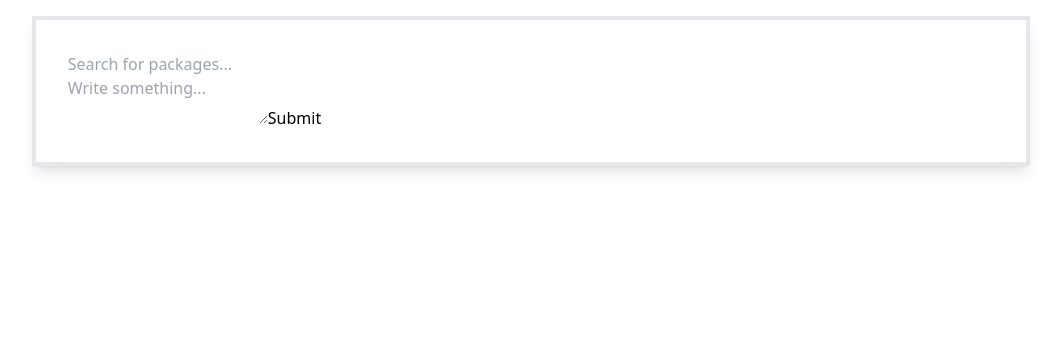
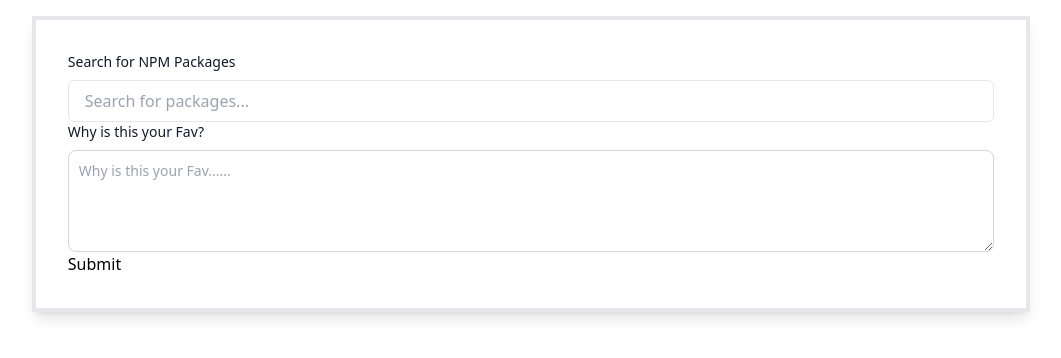
Before and after one commit to mdfaizan973/Betalectic-Assignment, a React (Vite) app in the folder betalecticpaclage/: page / in a window 1280 px wide. Shown: the top 358 px of the page, without its empty margins (109-1170 px from the left). Built offline with nearby package versions, Linux system fonts and the light colour scheme.

Commit message:
Able to make UI

```diff
--- a/betalecticpaclage/src/Components/Search.tsx
+++ b/betalecticpaclage/src/Components/Search.tsx
@@ -1,17 +1,3 @@
-// import React from "react";
-// import TextArea from "./TextArea";
-// import TextInput from "./TextInput";
-
-// export default function Search() {
-//   return (
-//     <div className="p-4 flex items-center justify-center">
-//       <div className="h-full bg-white h-[95vh] w-[80%] p-4 border-4 shadow-lg p-8">
-//         <TextInput />
-//         <TextArea />
-//       </div>
-//     </div>
-//   );
-// }
 import React, { useState, useEffect } from "react";
 import axios from "axios";
 import TextInput from "./TextInput";
@@ -72,7 +58,7 @@ const Search: React.FC = () => {
       } else {
         setResults([]);
       }
-    }, 500);
+    }, 1500);
 
     return () => {
       clearTimeout(debouncedSearch);
@@ -107,7 +93,7 @@ const Search: React.FC = () => {
           </ul>
           <div>
             <TextArea
-              placeholder="Write something..."
+              placeholder="Why is this your Fav......"
               value={textAreaContent}
               onChange={handleTextAreaChange}
             />
--- a/betalecticpaclage/src/Components/TextArea.tsx
+++ b/betalecticpaclage/src/Components/TextArea.tsx
@@ -12,7 +12,22 @@ const TextArea: React.FC<TextAreaProps> = ({
   onChange,
 }) => {
   return (
-    <textarea placeholder={placeholder} value={value} onChange={onChange} />
+    <div>
+      <label
+        htmlFor="message"
+        className="block mb-2 text-sm font-medium text-gray-900 "
+      >
+        Why is this your Fav?
+      </label>
+      <textarea
+        id="message"
+        rows={4}
+        className="block p-2.5 w-full text-sm rounded-lg border border-gray-300 "
+        placeholder={placeholder}
+        value={value}
+        onChange={onChange}
+      ></textarea>
+    </div>
   );
 };
 
--- a/betalecticpaclage/src/Components/TextInput.tsx
+++ b/betalecticpaclage/src/Components/TextInput.tsx
@@ -12,12 +12,21 @@ const TextInput: React.FC<TextInputProps> = ({
   onChange,
 }) => {
   return (
+    <>
+      <label
+        htmlFor="message"
+        className="block mb-2 text-sm font-medium text-gray-900 "
+      >
+        Search for NPM Packages
+      </label>
       <input
         type="text"
         placeholder={placeholder}
+        className="px-4 py-2 w-full border rounded-md focus:ring-blue-500 focus:border-blue-500  "
         value={value}
         onChange={onChange}
       />
+    </>
   );
 };
 
```
Lines whose indentation alone changed are shown as unchanged.
